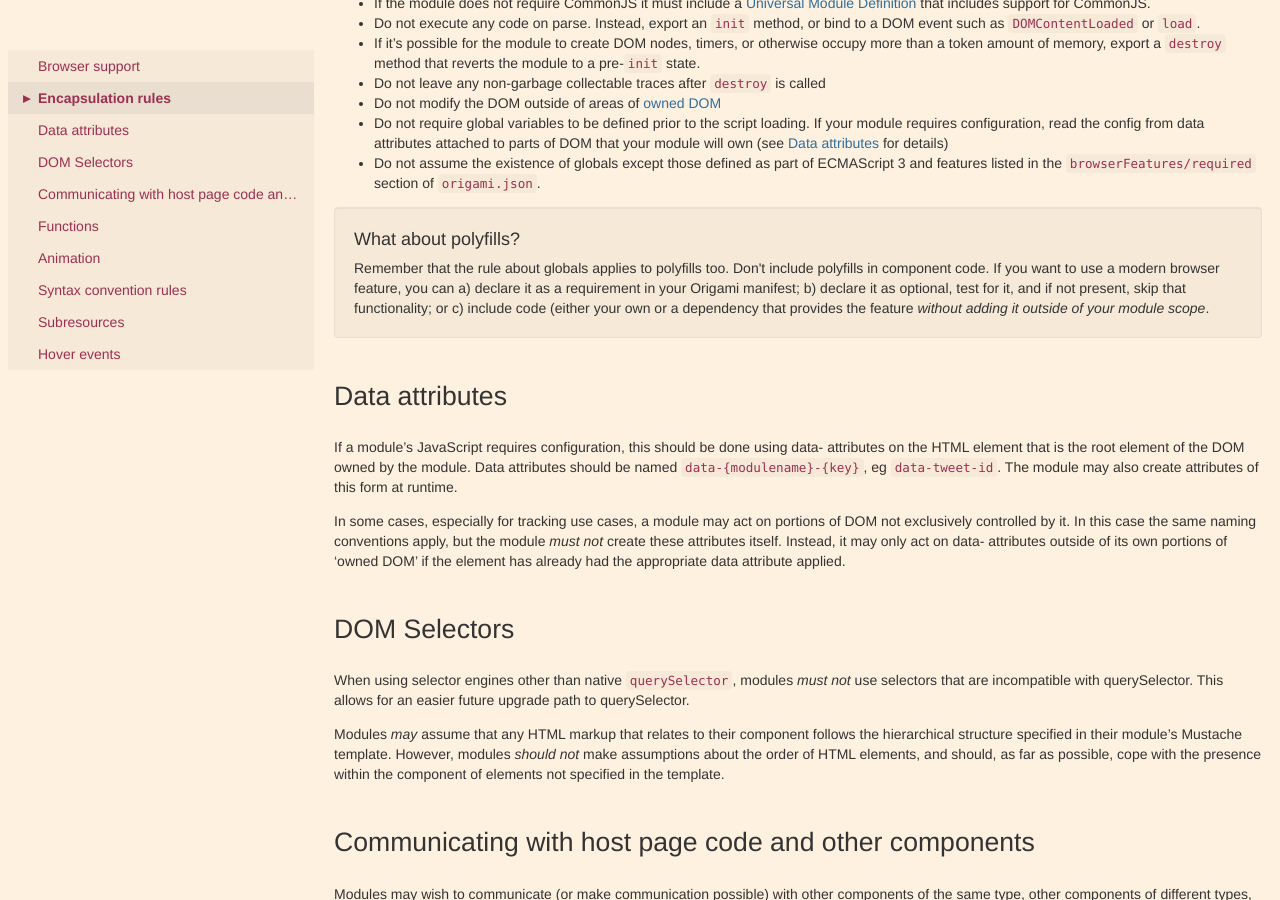
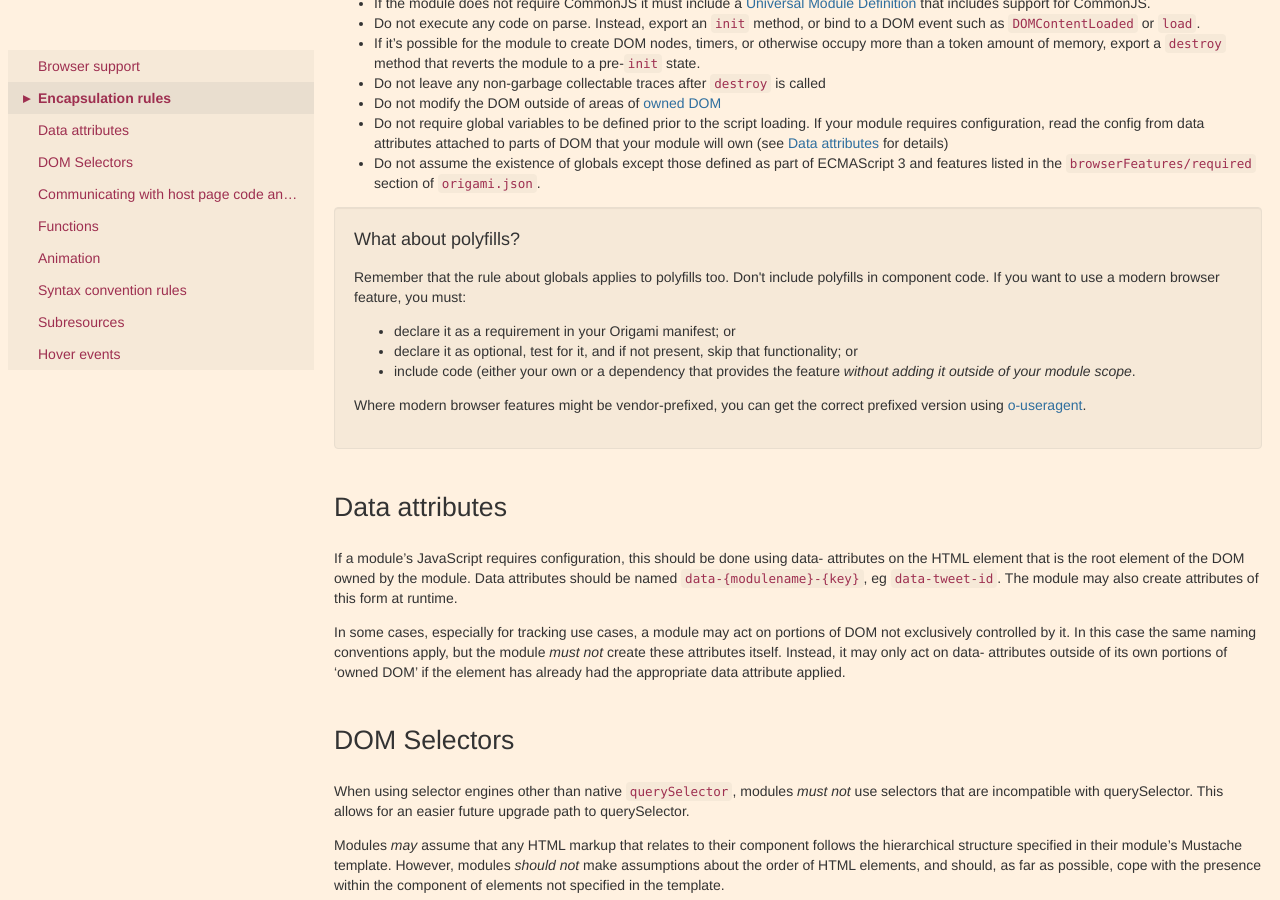
Before and after one commit to Financial-Times/ft-origami, a Jekyll site: the page built from docs/syntax/js.md, in a window 1280 px wide and 900 px high, scrolled down 545 px. Built offline with Jekyll 4.4.1, drawn with Linux system fonts in a browser that asks for light colours.

Commit message:
Advise use of o-useragent for retrieving vendor-prefixes, see #171

```diff
--- a/docs/syntax/js.md
+++ b/docs/syntax/js.md
@@ -26,7 +26,13 @@ Product developers are encouraged to include Origami JavaScript using a 'cuts th
 
 <aside>
 	<h4>What about polyfills?</h4>
-	Remember that the rule about globals applies to polyfills too.  Don't include polyfills in component code.  If you want to use a modern browser feature, you can a) declare it as a requirement in your Origami manifest; b) declare it as optional, test for it, and if not present, skip that functionality; or c) include code (either your own or a dependency that provides the feature <em>without adding it outside of your module scope</em>.
+	<p>Remember that the rule about globals applies to polyfills too.  Don't include polyfills in component code.  If you want to use a modern browser feature, you must:</p>
+	<ul>
+		<li>declare it as a requirement in your Origami manifest; or</li>
+		<li>declare it as optional, test for it, and if not present, skip that functionality; or</li>
+		<li>include code (either your own or a dependency that provides the feature <em>without adding it outside of your module scope</em>.</li>
+	</ul>
+	<p>Where modern browser features might be vendor-prefixed, you can get the correct prefixed version using <a href='https://github.com/Financial-Times/o-useragent'>o-useragent</a>.</p>
 </aside>
 
 ## Data attributes
```
